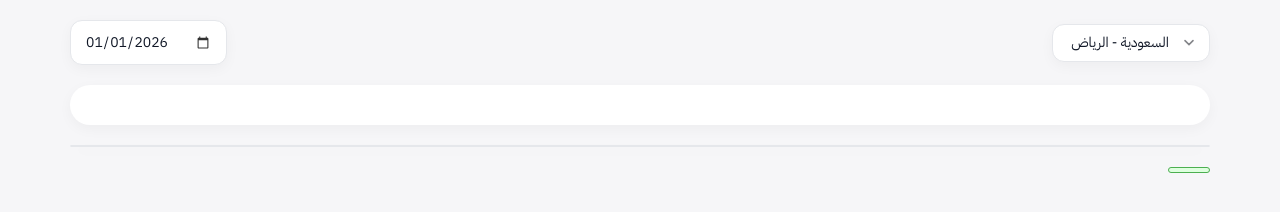
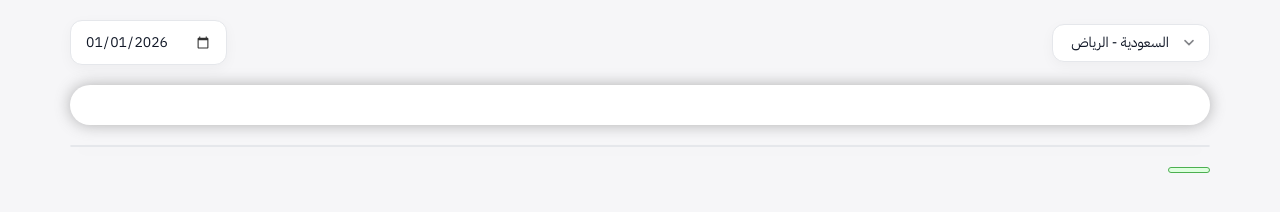
Before and after one commit to 27waab/Prayer-Times, a website: page index.html in a window 1280 px wide. Drawn offline with nearby package versions, Linux system fonts and the light colour scheme; no server answers.

Commit message:
Refactor CSS styles for consistency and clarity

```diff
--- a/style.css
+++ b/style.css
@@ -106,7 +106,7 @@ header {
     align-items: center;
     justify-content: center;
     flex-direction: column;
-    box-shadow: 0 4px 14px rgba(0, 0, 0, .04);
+    box-shadow: 0 0px 15px #6565657d;
 }
 #dateInfoData p {
     width: fit-content;
```
